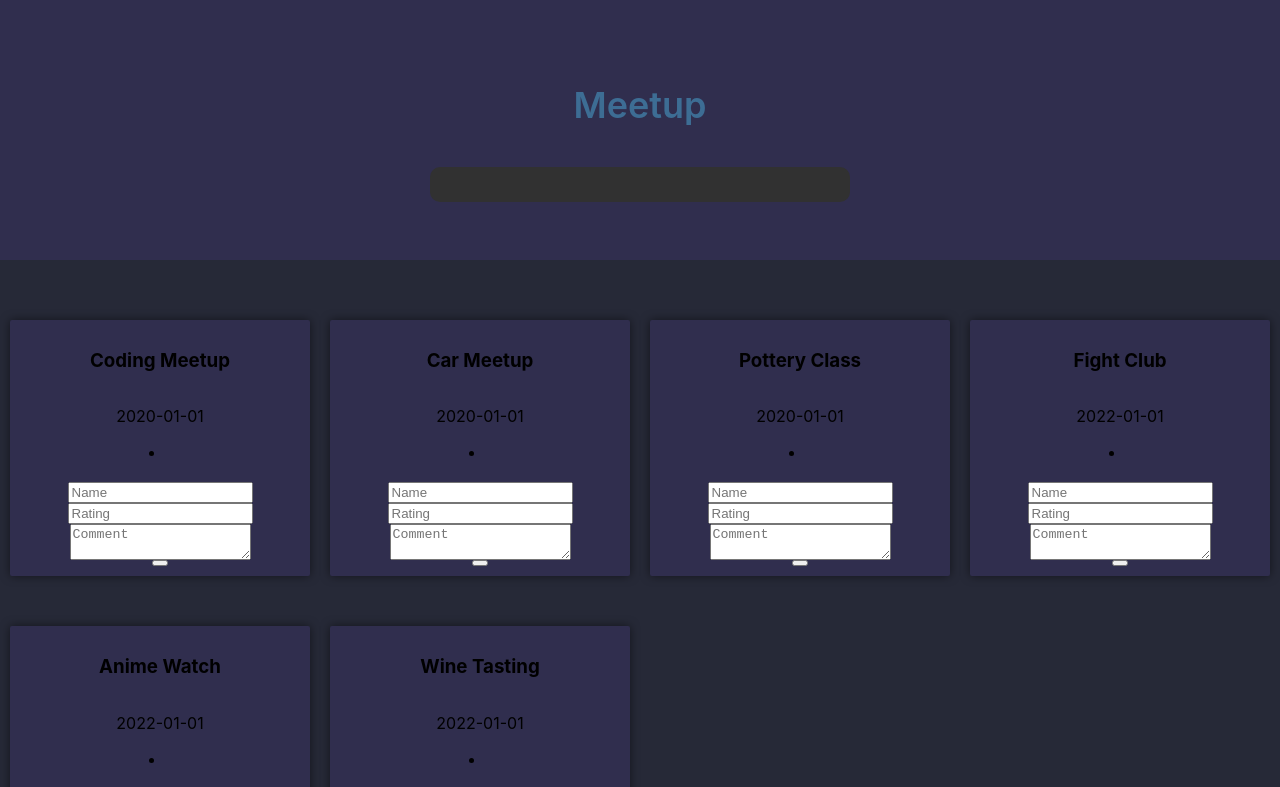
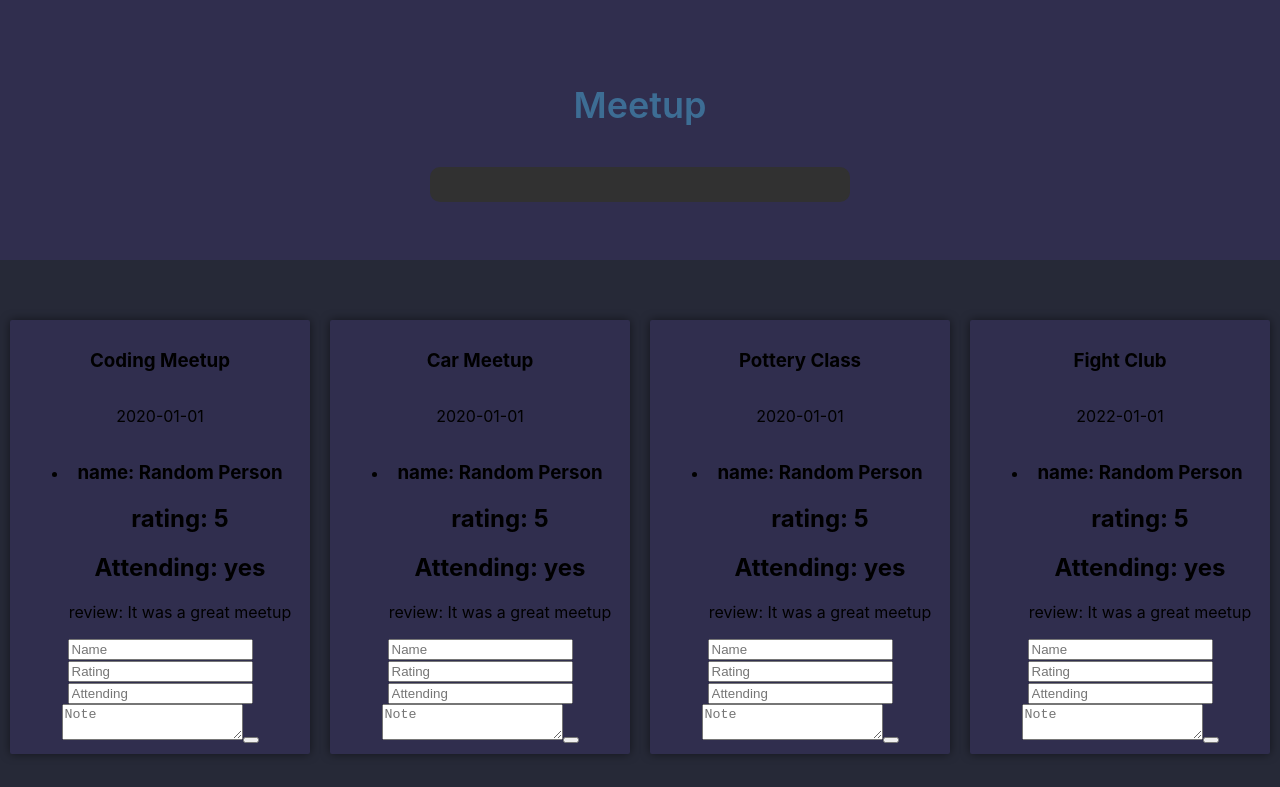
Before and after one commit to abbasmansoori/meetup, a React (Create React App) app: page / in a window 1280 px wide. Shown: the top 787 px of the page. Built offline with nearby package versions, Linux system fonts and the light colour scheme.

Commit message:
added input rate, review, attending, etc

```diff
--- a/src/App.tsx
+++ b/src/App.tsx
@@ -6,11 +6,11 @@ import { useState } from "react";
 
 function App() {
   const [searchString, setSearchString] = useState<string>("");
-  const [people, setPeople] = useState<string>("");
+
   return (
     <div className="App">
       <Header searchText={searchString} setSearchText={setSearchString} />
-      <Grid searchText={searchString}  />
+      <Grid searchText={searchString}   />
 
 
     </div>
--- /dev/null
+++ b/src/components/meetupGrid/AddToList.tsx
@@ -0,0 +1,105 @@
+import React, { useState } from 'react'
+import {IState as Props} from "../meetupGrid/Card";
+
+
+interface IProps {
+    people: Props["people"]
+    setPeople: React.Dispatch<React.SetStateAction<{
+        name: string;
+        rating: number;
+        note: string;
+        attending?: string | undefined
+    }[]>>
+
+
+}
+
+
+const AddToList: React.FC<IProps> = ({people, setPeople}) => {
+
+    const [input, setInput] = useState({
+        name: "",
+        rating: "",
+        note: "",
+        attending: ""
+    })
+
+    const handleChange =  (e: React.ChangeEvent<HTMLInputElement | HTMLTextAreaElement>): void => {
+        setInput({
+            ...input,
+           [e.target.name]: e.target.value
+        })
+    }
+
+    const handleClick = (): void => {
+        if(
+
+        !input.name ||
+        !input.rating ||
+        !input.note
+        ){
+          return  alert("Please fill out all fields")
+
+        }
+        setPeople([
+            ...people,
+            {
+                name: input.name,
+                rating: parseInt(input.rating),
+                note: input.note,
+                attending: input.attending
+            }
+        ])
+
+        setInput({
+            name: "",
+        rating: "",
+        note: "",
+        attending: ""
+        })
+    }
+
+    return (
+        <div className='AddToList'>
+            <input
+            type="text"
+            placeholder="Name"
+            className='AddToList-input'
+            value={input.name}
+            onChange={handleChange}
+            name="name"
+
+            />
+            <input
+            type="number"
+            placeholder="Rating"
+            className='AddToList-input'
+            value={input.rating}
+            onChange={handleChange}
+            name="rating"
+
+            />
+            <input
+            type="text"
+            placeholder="Attending"
+            className='AddToList-input'
+            value={input.attending}
+            onChange={handleChange}
+            name="attending"
+            />
+            <textarea
+            placeholder="Note"
+            className='AddToList-input'
+            value={input.note}
+            onChange={handleChange}
+            name="note"
+            />
+            <button
+            className="AddToList-button"
+            onClick={handleClick}
+            />
+        </div>
+    )
+}
+
+export default AddToList
--- a/src/components/meetupGrid/Card.tsx
+++ b/src/components/meetupGrid/Card.tsx
@@ -1,81 +1,43 @@
 import { useEffect, useState } from "react";
 import { Meetup } from "../../models/Meetup";
-import { data } from "./Grid";
+import List from "./List";
 import "./Card.scss";
+import AddToList from "./AddToList";
 interface Props {
   meetup: Meetup;
   data: Meetup[];
 }
+export interface IState{
+  people:{
+    name: string;
+    rating: number;
+    note: string;
+    attending?: string
+  }[]
+}
+
 
 const Card = ({ meetup }: Props) => {
-  const [people, setPeople] = useState({
-    name: "",
-    rating: "",
-    note: "",
-  });
-  const handleChange = (
-    e: React.ChangeEvent<HTMLInputElement | HTMLTextAreaElement>
-  ): void => {
-    const { name, value } = e.target;
-    setPeople({
-      ...people,
-      [e.target.name]: e.target.value,
-    });
-  };
 
-  const handleClick = (): void => {
-    // if(!people.name || !people.rating || !people.note){
-    //   alert("Please fill out all fields");
-    //   return;
+  const [people, setPeople] = useState<IState["people"]>([
+    {
+      name: "Random Person",
+      rating: 5,
+      note: "It was a great meetup",
+      attending: "yes"
+    }
+  ])
 
-    // }
-    setPeople({
-      ...people,
-      name: "",
 
-      rating: "",
 
-      note: "",
-    });
-
-    console.log(people);
-  };
 
   return (
     <section className="card">
       <h3>{meetup.title}</h3>
       <p>{meetup.date}</p>
-      <li className="card-list">
-        <div className="card-list__header">
-          <h2>{people.name}</h2>
-          <h2>{people.rating}</h2>
-          <h2>{people.note}</h2>
-        </div>
-      </li>
-      <input
-        type="text"
-        placeholder="Name"
-        className="card-list__input"
-        value={people.name}
-        onChange={handleChange}
-        name="name"
-      />
-      <input
-        type="number"
-        placeholder="Rating"
-        className="card-list__input"
-        value={people.rating}
-        onChange={handleChange}
-        name="rating"
-      />
-      <textarea
-        placeholder="Comment"
-        className="card-list__input"
-        value={people.note}
-        onChange={handleChange}
-        name="note"
-      />
-      <button className="card-list__button" onClick={handleClick} />
+      <List people={people} />
+      <AddToList people={people} setPeople={setPeople}/>
+
     </section>
   );
 };
--- a/src/components/meetupGrid/Grid.tsx
+++ b/src/components/meetupGrid/Grid.tsx
@@ -59,7 +59,6 @@ interface Props {
   searchText: string,
 
 
-
 }
 
 
--- /dev/null
+++ b/src/components/meetupGrid/List.tsx
@@ -0,0 +1,31 @@
+import React from "react";
+import AddToList from "./AddToList";
+import {IState as IProps} from "../meetupGrid/Card";
+
+
+
+const List: React.FC<IProps> = ({ people }) => {
+  const renderList = (): JSX.Element[] => {
+    return people.map((person) => {
+      return (
+        <li className="list">
+          <div className="list-header">
+            <h3>name: {person.name}</h3>
+            <h2>rating: {person.rating}</h2>
+            <h2>Attending: {person.attending}</h2>
+            <p className="list-note">review: {person.note}</p>
+          </div>
+        </li>
+      );
+    });
+  };
+
+  return (
+    <div>
+      <ul>{renderList()}</ul>
+
+    </div>
+  );
+};
+
+export default List;
--- a/src/models/Meetup.ts
+++ b/src/models/Meetup.ts
@@ -5,5 +5,6 @@ export interface Meetup {
     name: string;
     rating: number;
     note: string;
+    attending?: string
 
 }
```
